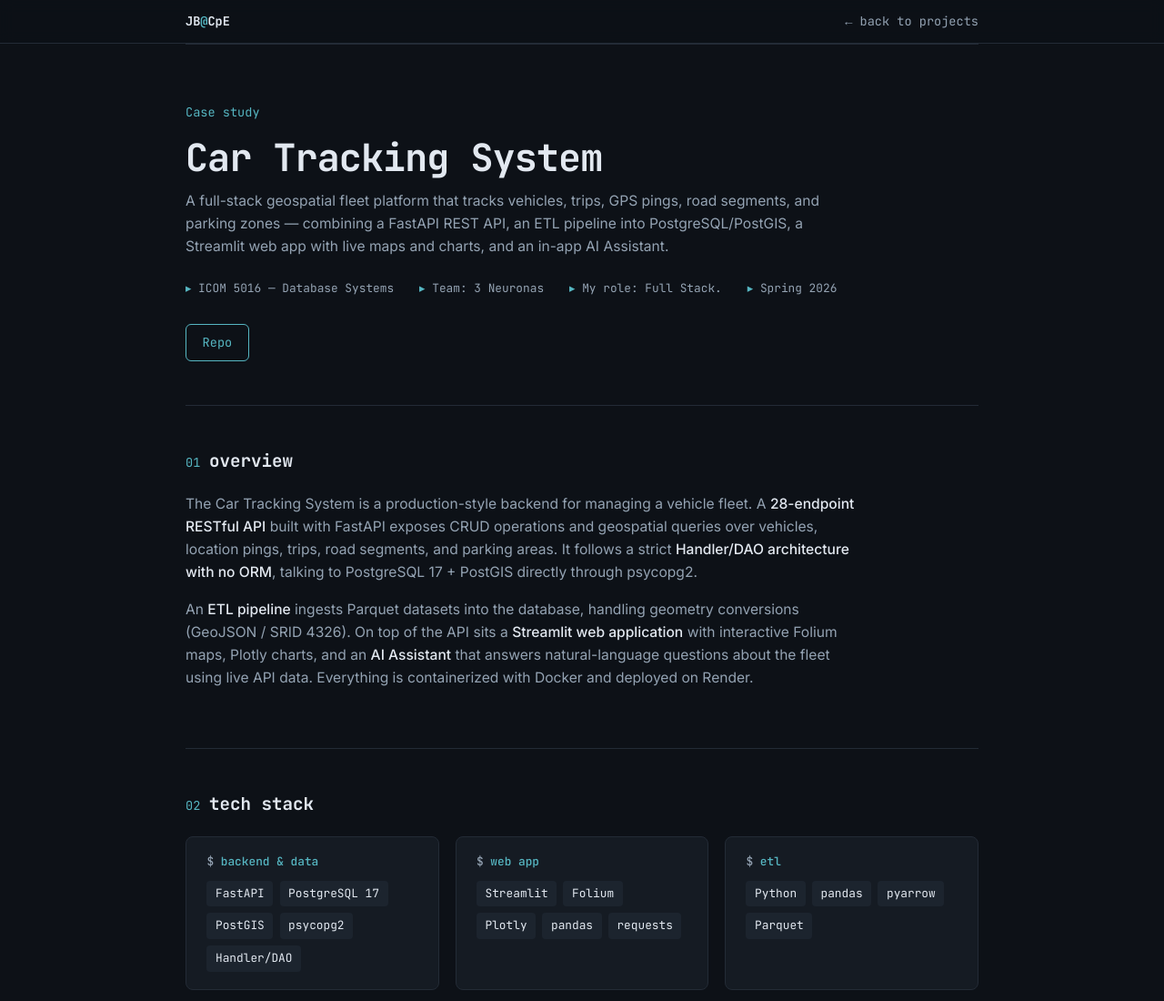
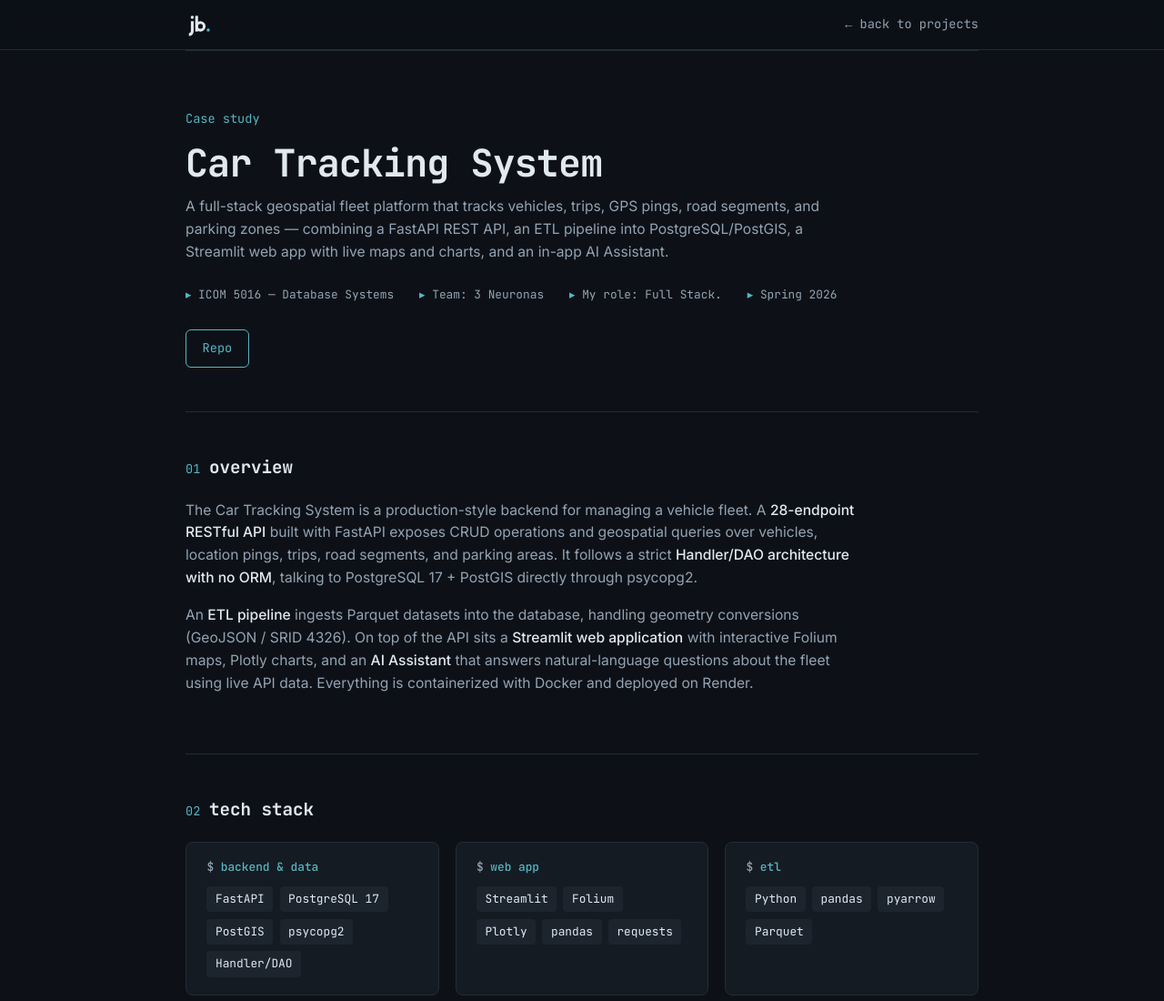
Before and after one commit to jorge-burgos10/jorge-burgos10.github.io, a plain HTML site: page car-tracking.html in a window 1280 px wide. Shown: the top 1100 px of the page at 91% size. Drawn offline with Linux system fonts and the light colour scheme.

Commit message:
Add jb. logo and favicon

```diff
--- a/car-tracking.html
+++ b/car-tracking.html
@@ -7,6 +7,9 @@
   <title>Car Tracking System — Case Study · Jorge Burgos</title>
 
   <meta name="theme-color" content="#0d1117" />
+  <link rel="icon" href="favicon.ico" sizes="48x48" />
+  <link rel="icon" href="favicon.svg" type="image/svg+xml" />
+  <link rel="apple-touch-icon" href="apple-touch-icon.png" />
   <link rel="canonical" href="https://jorgeburgos.me/car-tracking.html" />
 
   <!-- Link preview (LinkedIn, WhatsApp, Slack, X) -->
@@ -483,6 +486,13 @@
       border-radius: 8px;
       cursor: zoom-out;
     }
+
+    /* "jb." logo in the nav */
+    .nav-name img {
+      display: block;
+      height: 1.75rem;
+      width: auto;
+    }
   </style>
 </head>
 
@@ -492,7 +502,7 @@
        ============================================================ -->
   <nav class="nav">
     <div class="nav-inner">
-      <a href="index.html" class="nav-name">JB<span class="accent">@</span>CpE</a>
+      <a href="index.html" class="nav-name" aria-label="Jorge Burgos — home"><img src="images/logo.svg" alt="" width="28" height="28" /></a>
       <a href="index.html#projects" class="nav-back">← back to projects</a>
     </div>
   </nav>
```
Also changed, not shown: index.html (+11 -1 lines), apple-touch-icon.png (added), favicon.ico (added), favicon.svg (added), images/logo.svg (added), 1 other file.
